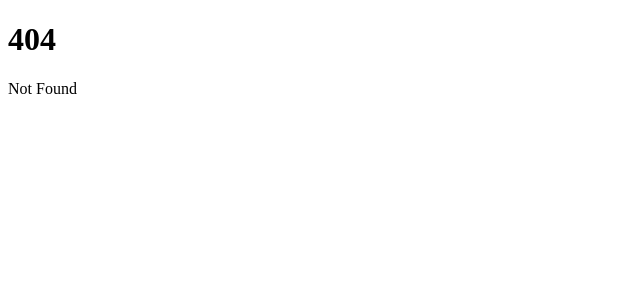
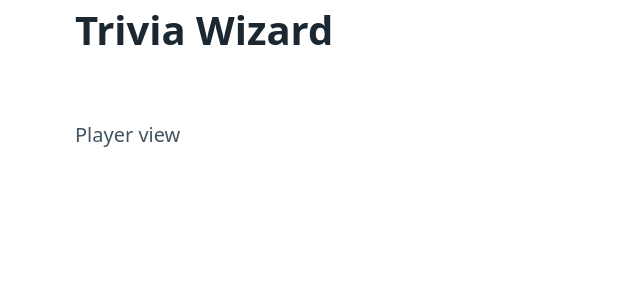
Before and after one commit to jaredblack/trivia-wizard, a SvelteKit app in the folder app/triviawizard/: page /play in a window 1280 px wide. Before the commit this address had no page. Shown: the top 300 px of the page, without its empty margins (0-640 px from the left). Built offline with nearby package versions, Linux system fonts and the light colour scheme.

Commit message:
Add host and play routes

```diff
--- a/app/triviawizard/package.json
+++ b/app/triviawizard/package.json
@@ -27,5 +27,8 @@
 		"typescript": "^4.9.3",
 		"vite": "^4.0.0"
 	},
-	"type": "module"
+	"type": "module",
+	"dependencies": {
+		"@picocss/pico": "^1.5.7"
+	}
 }
--- /dev/null
+++ b/app/triviawizard/src/routes/+layout.svelte
@@ -0,0 +1,11 @@
+<script lang="ts">
+    import '@picocss/pico'
+    import '../app.css'
+</script>
+<main class="container">
+    <header>
+        <h1>Trivia Wizard</h1>
+    </header>
+</main>
+
+<slot/>
--- /dev/null
+++ b/app/triviawizard/src/routes/host/+page.svelte
@@ -0,0 +1,3 @@
+<main class="container">
+    <p>Host view</p>
+</main>
--- /dev/null
+++ b/app/triviawizard/src/routes/play/+page.svelte
@@ -0,0 +1,3 @@
+<main class="container">
+    <p>Player view</p>
+</main>
```
Also changed, not shown: app/triviawizard/src/routes/+page.svelte (+11 -2 lines), app/triviawizard/src/app.css (added), 1 other file (tests, documents, lock files or other folders).
